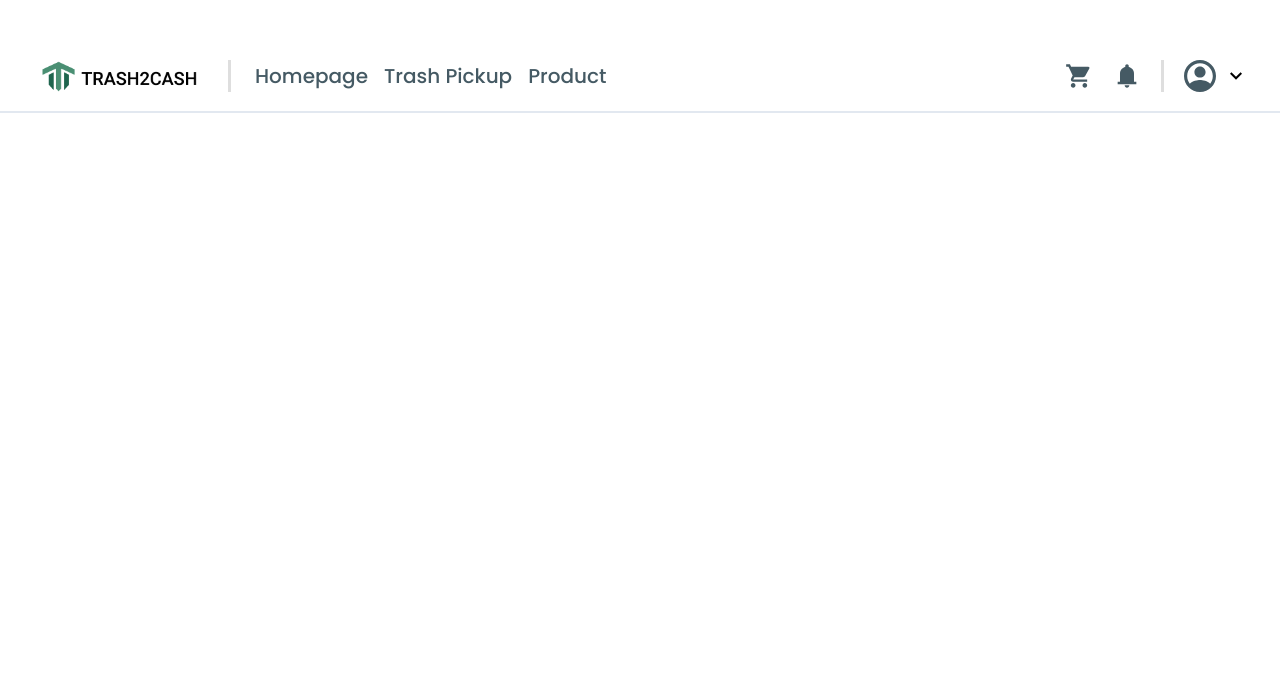
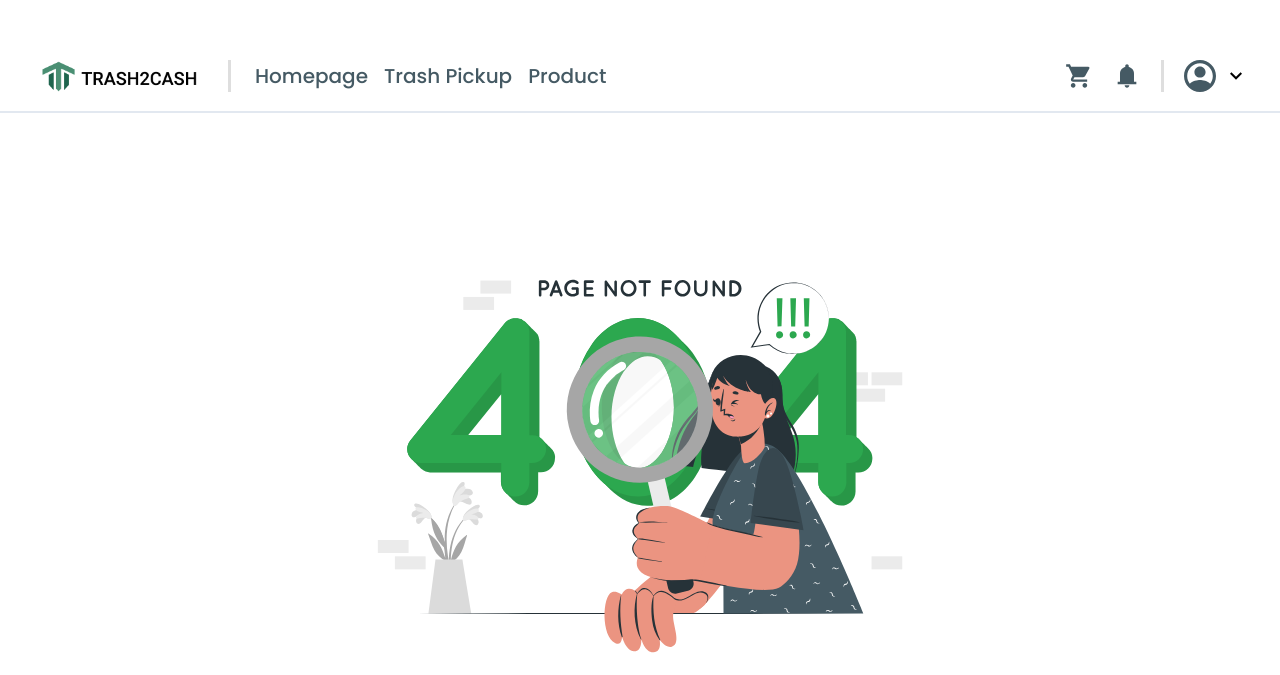
Before and after one commit to aldy02/Trash2Cash, a React (Vite) app: page /sign-in in a window 1280 px wide. Shown: the part 758-1433 px from the top of the page. Before the commit the page ends 871 px from the top, so only its background shows below. Built offline with nearby package versions, Linux system fonts and the light colour scheme; no server answers.

Commit message:
Feat: Add Page Not Found

```diff
--- a/src/App.jsx
+++ b/src/App.jsx
@@ -11,6 +11,7 @@ import ProductDetail from './pages/ProductDetail'
 import AddProduct from './pages/AddProduct'
 import ProductList from './pages/ProductList'
 import PickupConfirmation from './pages/PickupConfirmation'
+import NotFound from './pages/NotFound'
 
 function App() {
   return (
@@ -39,6 +40,7 @@ function App() {
           <Route index element={<PickupConfirmation />} />
           <Route path=":userID" element={<AddProduct />} />
         </Route>
+        <Route path="*" element={<NotFound />} />
       </Routes>
     </div>
   );
--- /dev/null
+++ b/src/pages/NotFound.jsx
@@ -0,0 +1,12 @@
+import React from 'react';
+import NotFoundErr from '../assets/NotFoundErr.svg'
+
+const NotFound = () => {
+  return (
+    <div className='animation3 flex justify-center items-center'>
+      <img className='w-[580px] mt-36' src={NotFoundErr} alt="404 Page Not Found" />
+    </div>
+  );
+};
+
+export default NotFound;
```
Also changed, not shown: src/assets/NotFoundErr.svg (added), 1 other file (tests, documents, lock files or other folders).
